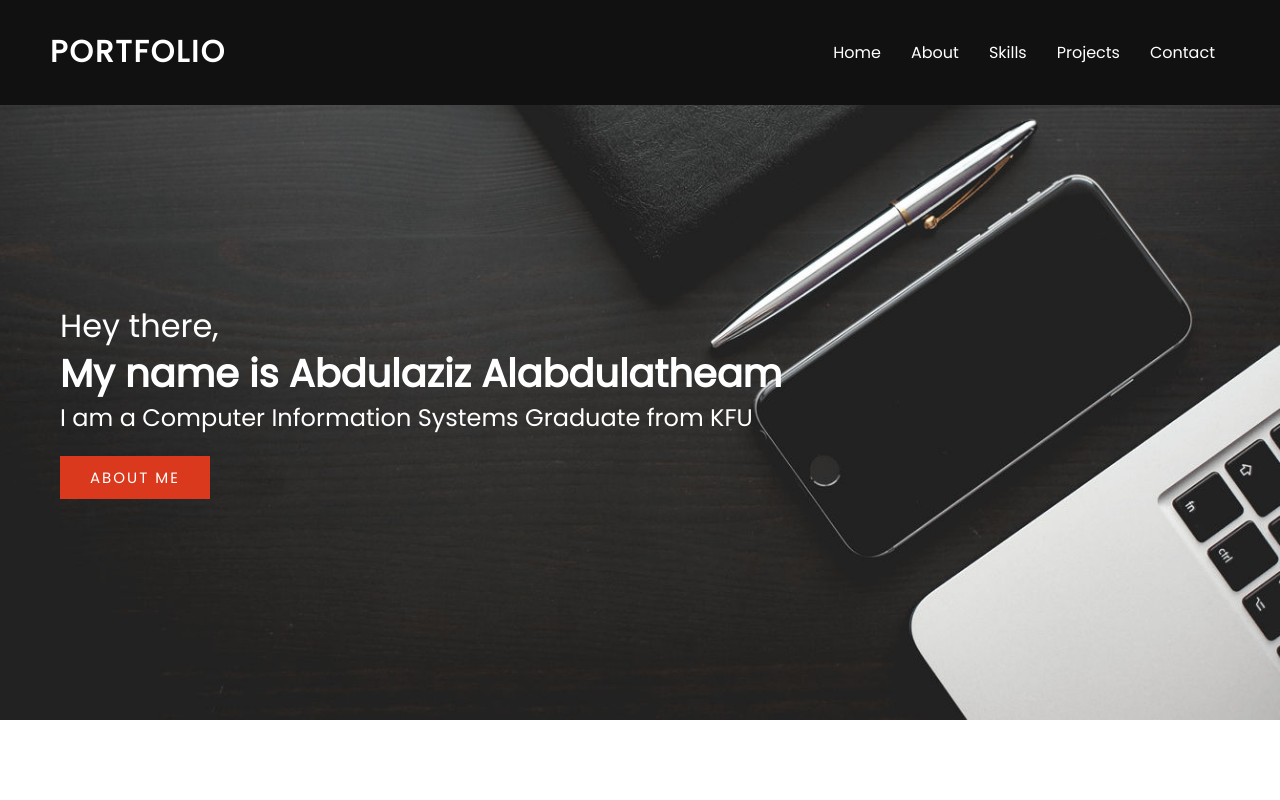
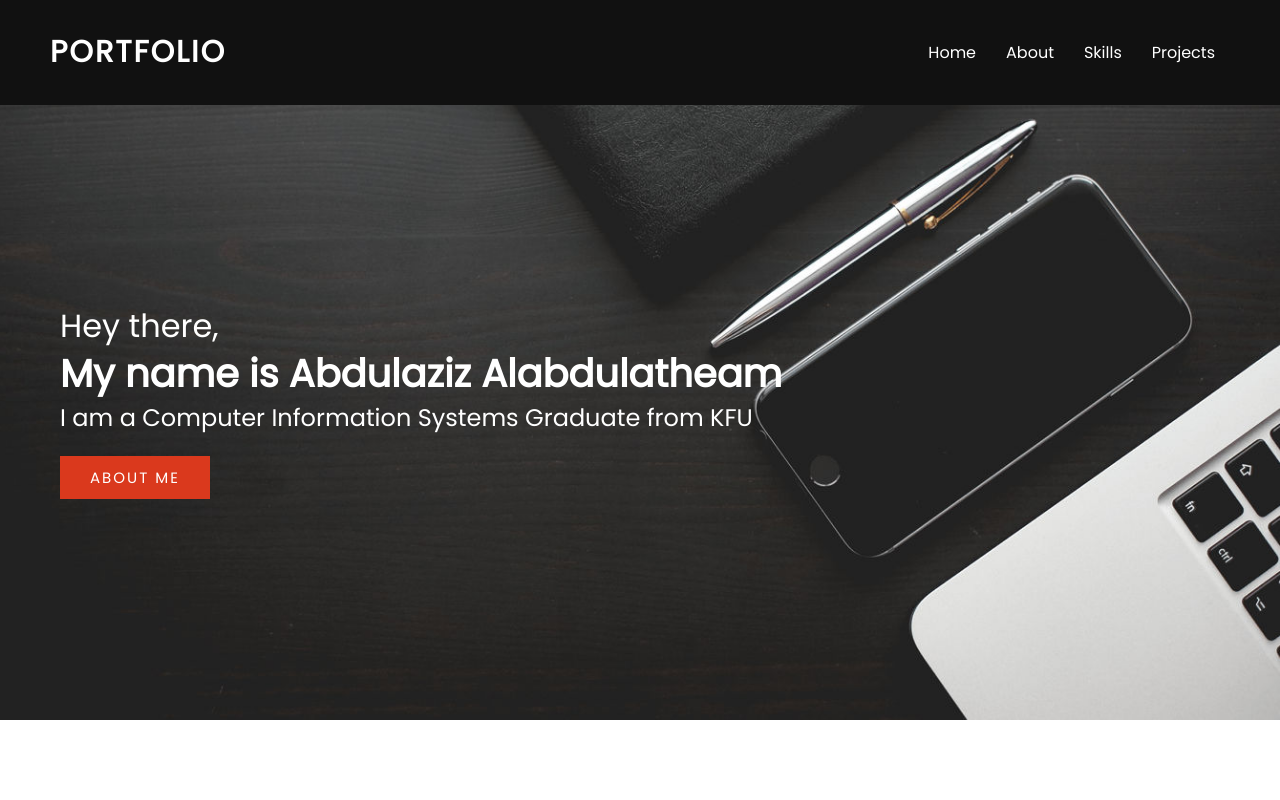
Before and after one commit to az0oz/Portfolio, a plain HTML site: page index.html in a window 1280 px wide. Shown: the top 800 px of the page. Drawn offline with Linux system fonts and the light colour scheme.

Commit message:
Update index.html
Removed contact menu item

```diff
--- a/index.html
+++ b/index.html
@@ -26,7 +26,6 @@
             <li><a href="#about-section" onclick="toggleMenu()">About</a></li>
             <li><a href="#skills-section" onclick="toggleMenu()">Skills</a></li>
             <li><a href="#projects-section" onclick="toggleMenu()">Projects</a></li>
-            <li><a href="#contact-section" onclick="toggleMenu()">Contact</a></li>
         </ul>
     </header>
     <section class="banner">
```
